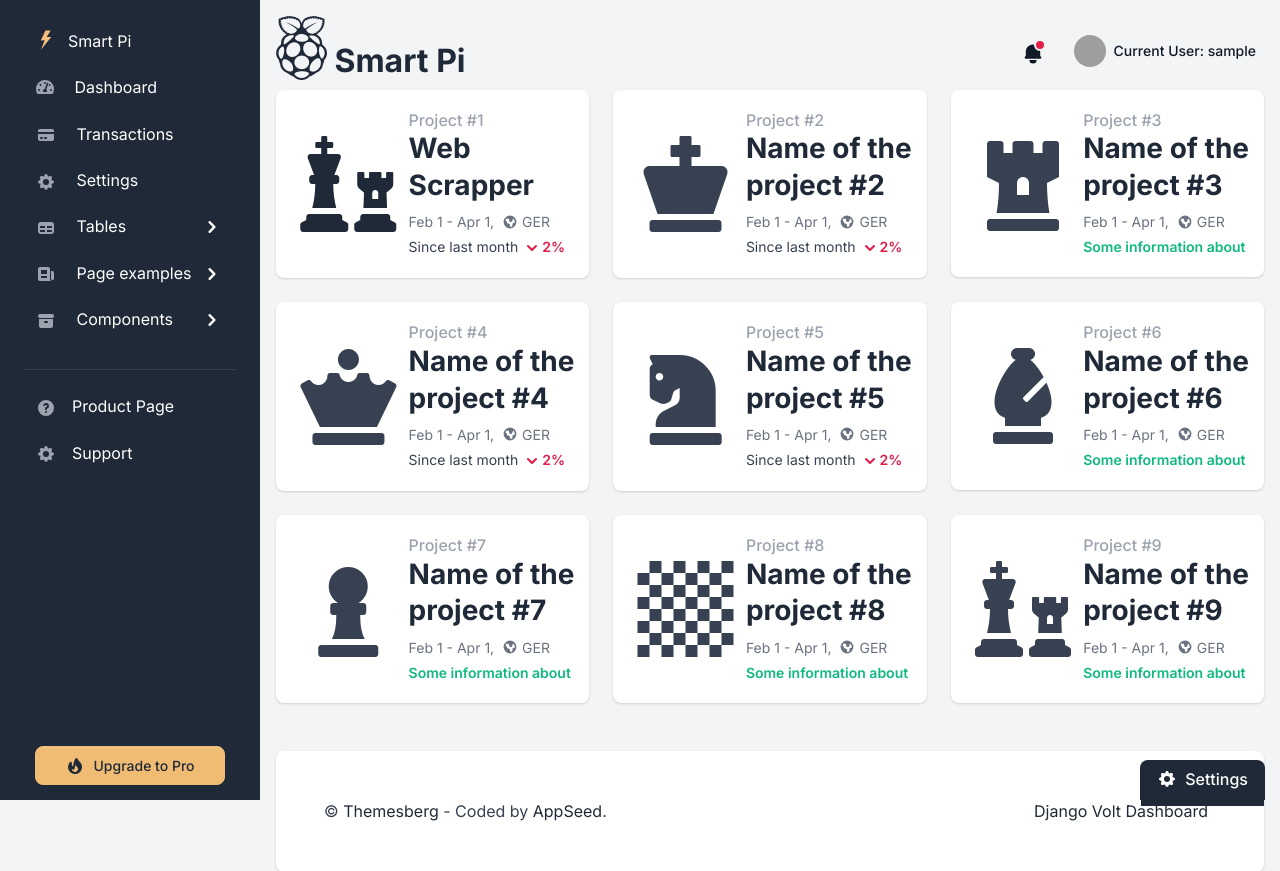
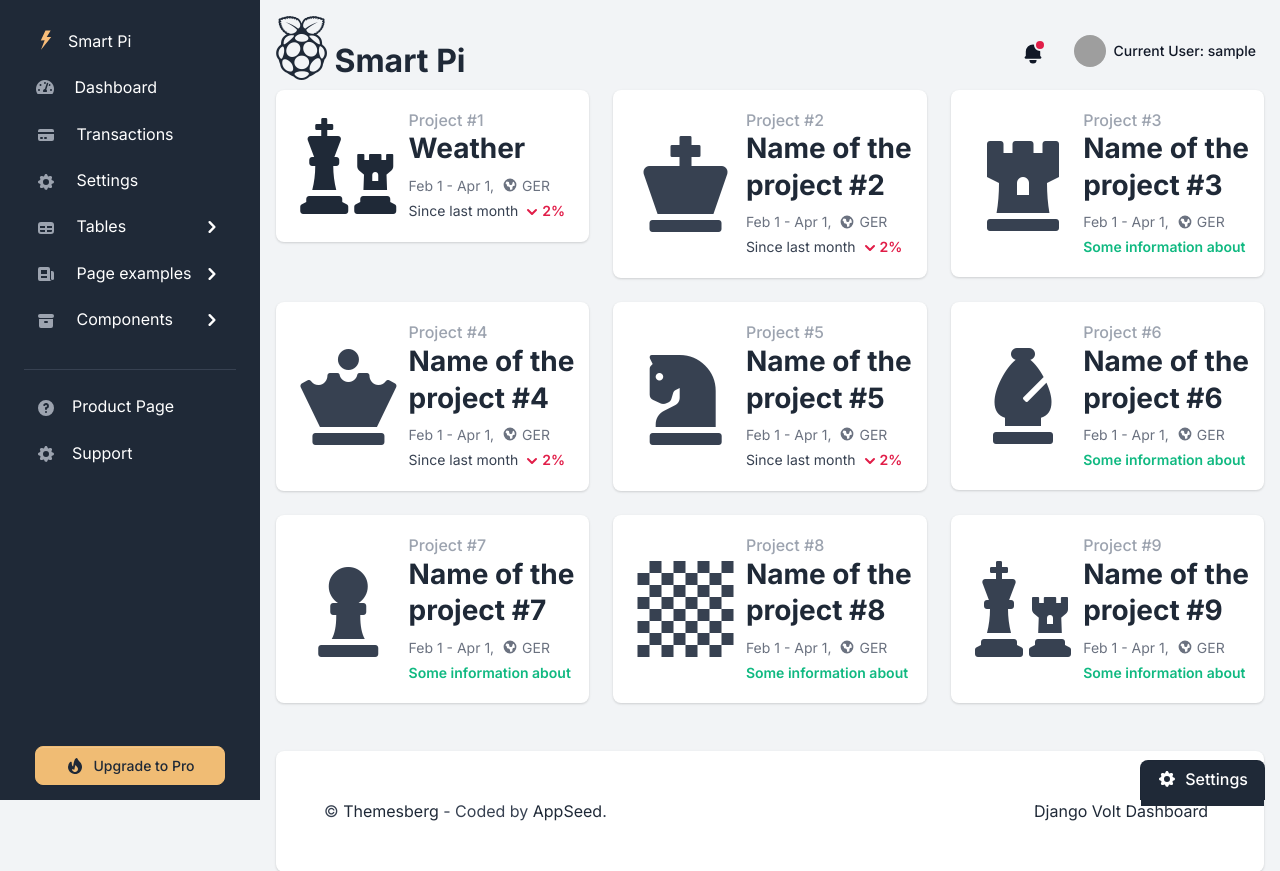
Before and after one commit to zacniewski/SmartPi, a Django app: page / in a window 1280 px wide. Shown: the top 871 px of the page. Run offline with Django 3.2, Linux system fonts and the light colour scheme; the visitor is signed in with stand-in values (Sample User, id 1); some libraries are stand-ins or nearby versions; grey boxes are pictures that could not be loaded.

Commit message:
Change name of the #1 project

```diff
--- a/apps/templates/home/dashboard.html
+++ b/apps/templates/home/dashboard.html
@@ -47,13 +47,13 @@
                             </div>
                             <div class="d-sm-none">
                                 <h2 class="fw-extrabold h5">Project #1</h2>
-                                <h3 class="mb-1"><a href="dashboard.html">Web Scrapper</a></h3>
+                                <h3 class="mb-1"><a href="dashboard.html">Weather</a></h3>
                             </div>
                         </div>
                         <div class="col-12 col-xl-7 px-xl-0">
                             <div class="d-none d-sm-block">
                                 <h2 class="h6 text-gray-400 mb-0">Project #1</h2>
-                                <h3 class="fw-extrabold mb-2"><a href="dashboard.html">Web Scrapper</a></h3>
+                                <h3 class="fw-extrabold mb-2"><a href="dashboard.html">Weather</a></h3>
                             </div>
                             <small class="d-flex align-items-center text-gray-500">
                                 Feb 1 - Apr 1,
```
